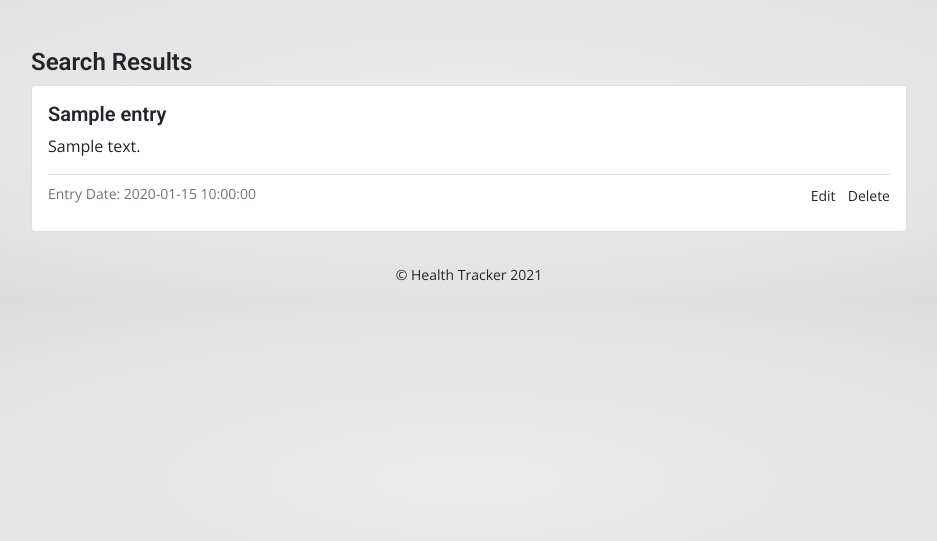
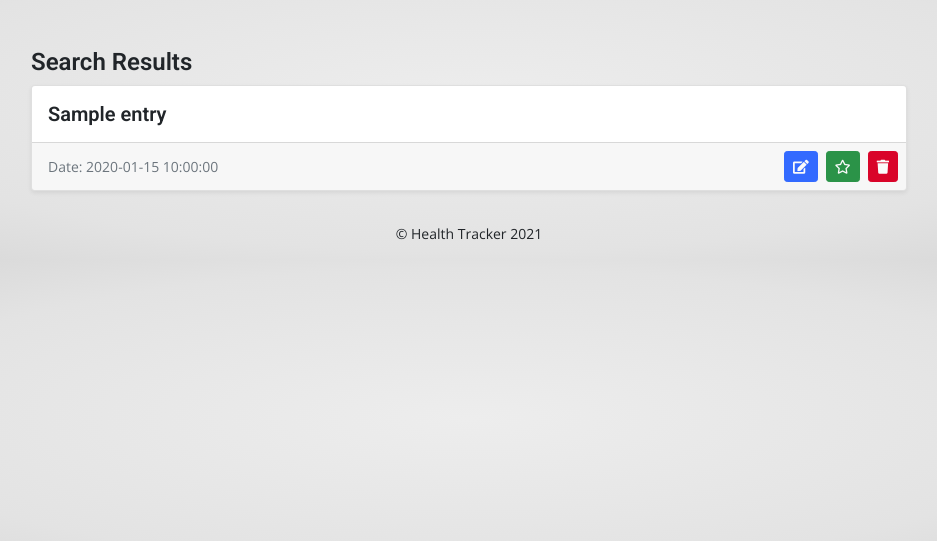
Before and after one commit to JakubMrowicki/health-tracker, a Flask app: template templates/search.html in a window 1280 px wide. Shown: the part 56-597 px from the top of the page, without its empty margins (171-1108 px from the left). Run offline with Flask 2, Linux system fonts and the light colour scheme; the template is opened without the code that fills it: most values are stand-ins (such as "Sample title", 1, 10 or a date in 2020); some libraries are stand-ins or nearby versions.

Commit message:
style search results page

```diff
--- a/static/js/script.js
+++ b/static/js/script.js
@@ -233,6 +233,7 @@ if ($('#feed-header').length) {
     });
 
     // Instruct the IntersectionObserver to watch the sentinel
+    // if sentinel exists
     if ($(sentinel).length) {
         intersectionObserver.observe(sentinel);
     }
--- a/templates/feed.html
+++ b/templates/feed.html
@@ -74,6 +74,7 @@
         </div>
         <div class="col-sm-12 col-md-7 mt-3">
             {%- if entries|length > 0 -%}
+                <hr class="d-md-none border-2 border-top mt-0 border-secondary">
                 <div id="scroller" class="mb-3">
                     <template id="post_template">
                         <div class="card shadow-sm mb-3 animate__animated animate__fadeIn">
--- a/templates/search.html
+++ b/templates/search.html
@@ -3,25 +3,28 @@
     {% if entries|length > 0 %}
         <h4 class="mt-5">Search Results</h4>
             {% for entry in entries %}
-                    <div class="card mb-3">
-                        <div class="card-body">
-                            <h5 class="card-title">{% if entry.pinned == true %}<i class="fas fa-thumbtack"></i> {% endif %}{{ entry.title }}</h5>
-                            {% if entry.body != None %}
-                                <p class="card-text">{{ entry.body }}</p>
-                            {% endif %}
-                            <div class="card-footer bg-transparent px-0">
-                                <div class="row">
-                                    <div class="col-md d-flex justify-content-between">
-                                        <small class="text-muted">Entry Date: {{ entry.date }}</small>
-                                        <ul class="list-inline p-0">
-                                            <li class="list-inline-item">
-                                                <small id="edit-btn" onclick="edit('{{ entry._id }}')">Edit</small>
-                                            </li>
-                                            <li class="list-inline-item">
-                                                <small onclick="confirm('{{ entry._id }}')">Delete</small>
-                                            </li>
-                                        </ul>
-                                    </div>
+                    <div class="card shadow-sm mb-3 animate__animated animate__fadeIn">
+                        <div class="card-body px-0">
+                            <h5 class="card-title mx-3" id="title">{% if entry.pinned == true %}<i class="fas fa-star"></i> {% endif %}{{ entry.title }}</h5>
+                            <p class="card-text mx-3" id="body"></p>
+                            <div class="card-footer p-0">
+                                <div class="d-flex align-items-center ms-3 me-2 py-2">
+                                    <small class="me-auto text-muted">Date: <span id="date">{{ entry.date }}</span></small>
+                                    <ul class="list-inline p-0 m-0">
+                                        <li class="list-inline-item m-0">
+                                            <button class="btn btn-primary btn-sm" onclick="edit('{{ entry._id }}')" data-bs-toggle="tooltip" data-bs-placement="top" title="Edit"><i class="fas fa-edit"></i></button>
+                                        </li>
+                                        <li class="list-inline-item mx-1">
+                                            {%- if entry.pinned == true -%}
+                                                <a class="btn btn-success btn-sm" id="pin-btn" href="/pin/{{ entry._id }}" data-bs-toggle="tooltip" data-bs-placement="top" title="Unpin"><i class="fas fa-star"></i></a>
+                                            {%- else -%}
+                                                <a class="btn btn-success btn-sm" id="pin-btn" href="/pin/{{ entry._id }}" data-bs-toggle="tooltip" data-bs-placement="top" title="Pin"><i class="far fa-star"></i></a>
+                                            {%- endif -%}
+                                        </li>
+                                        <li class="list-inline-item">
+                                            <button class="btn btn-danger btn-sm" id="delete-btn" onclick="confirm('{{ entry._id }}')" data-bs-toggle="tooltip" data-bs-placement="top" title="Delete Forever"><i class="fas fa-trash"></i></button>
+                                        </li>
+                                    </ul>
                                 </div>
                             </div>
                         </div>
```
